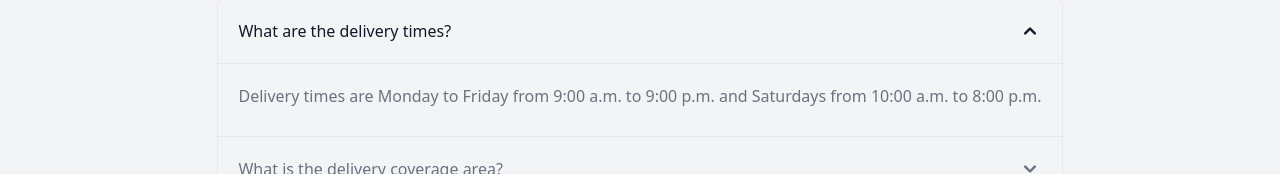
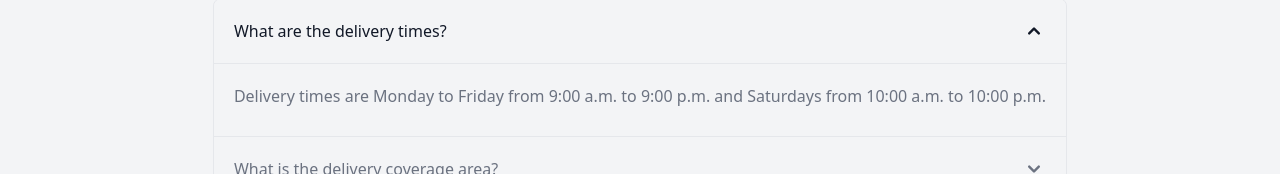
Before and after one commit to Nanakuh/mealmarket, a React (Vite) app: page /faqs in a window 1280 px wide. Shown: the part 317-491 px from the top of the page. Built offline with nearby package versions, Linux system fonts and the light colour scheme.

Commit message:
Change Delivery timetable

```diff
--- a/src/routes/faqs.jsx
+++ b/src/routes/faqs.jsx
@@ -5,11 +5,11 @@ function Faqs() {
     {
       question: "What are the delivery times?",
       answer:
-        "Delivery times are Monday to Friday from 9:00 a.m. to 9:00 p.m. and Saturdays from 10:00 a.m. to 8:00 p.m.",
+        "Delivery times are Monday to Friday from 9:00 a.m. to 9:00 p.m. and Saturdays from 10:00 a.m. to 10:00 p.m.",
     },
     {
       question: "What is the delivery coverage area?",
-      answer: "We currently deliver throughout the city of [name of city].",
+      answer: "We currently deliver throughout the city of Madrid.",
     },
     {
       question: "What are the accepted payment methods?",
--- a/src/routes/meals.jsx
+++ b/src/routes/meals.jsx
@@ -32,11 +32,11 @@ function Meals() {
   return (
     <div>
       <div>
-        <h2>filtros</h2>
+        <h2>Filtros</h2>
 
         {categories &&
           categories.map((category, i) => (
-            <Badge key={i} color="gray">
+            <Badge key={i} color="gray"className="flex flex-wrap justify-center">
               {category}
             </Badge>
           ))}
--- a/src/routes/privacy.jsx
+++ b/src/routes/privacy.jsx
@@ -1,3 +1,4 @@
+/* eslint-disable react/no-unescaped-entities */
 function Privacy() {
   return <div className="m-10">
   <h2 className="text-emerald-800 font-black tracking-wider text-2xl flex justify-center my-10">PRIVACY POLICY</h2>
```
